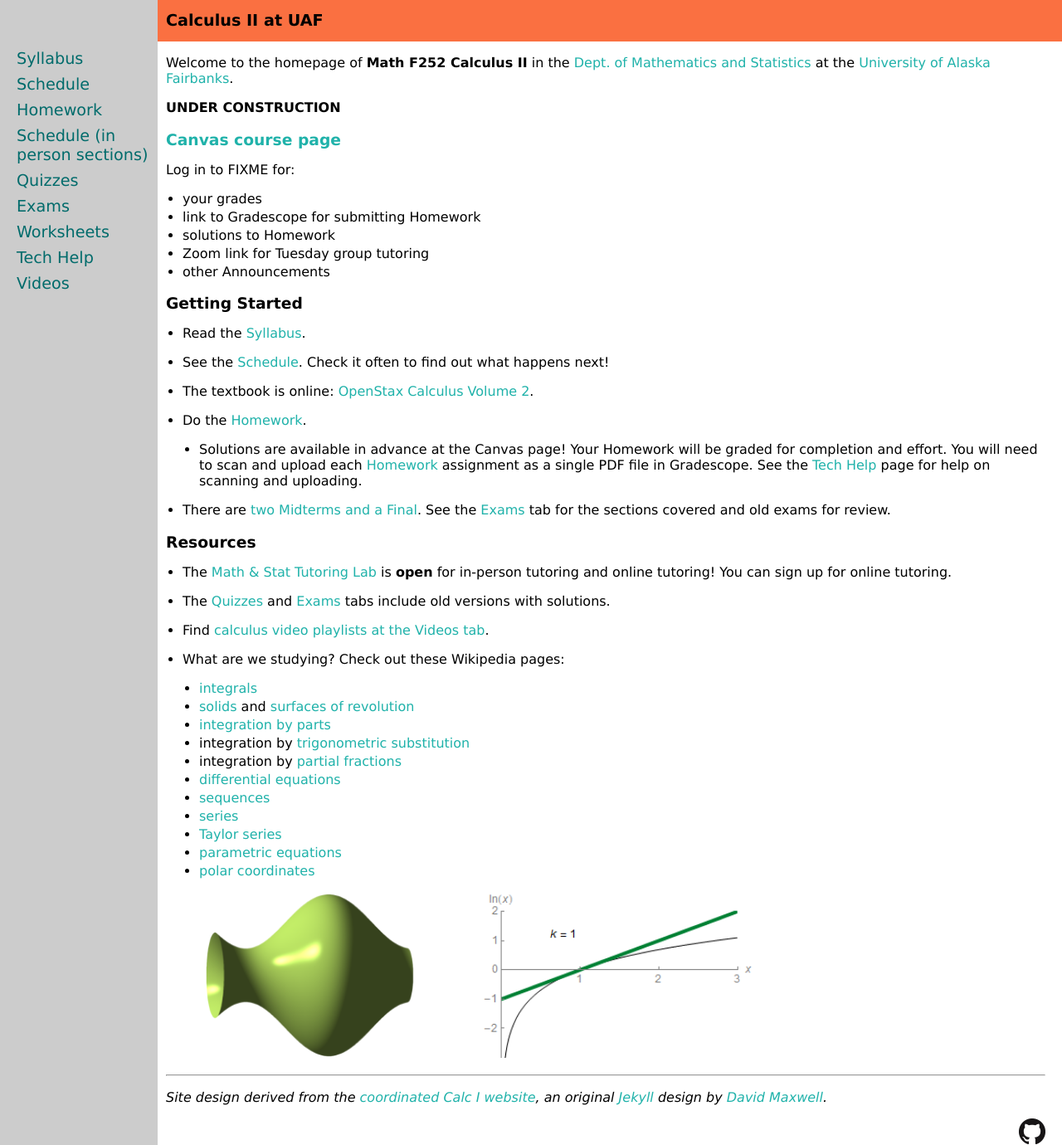
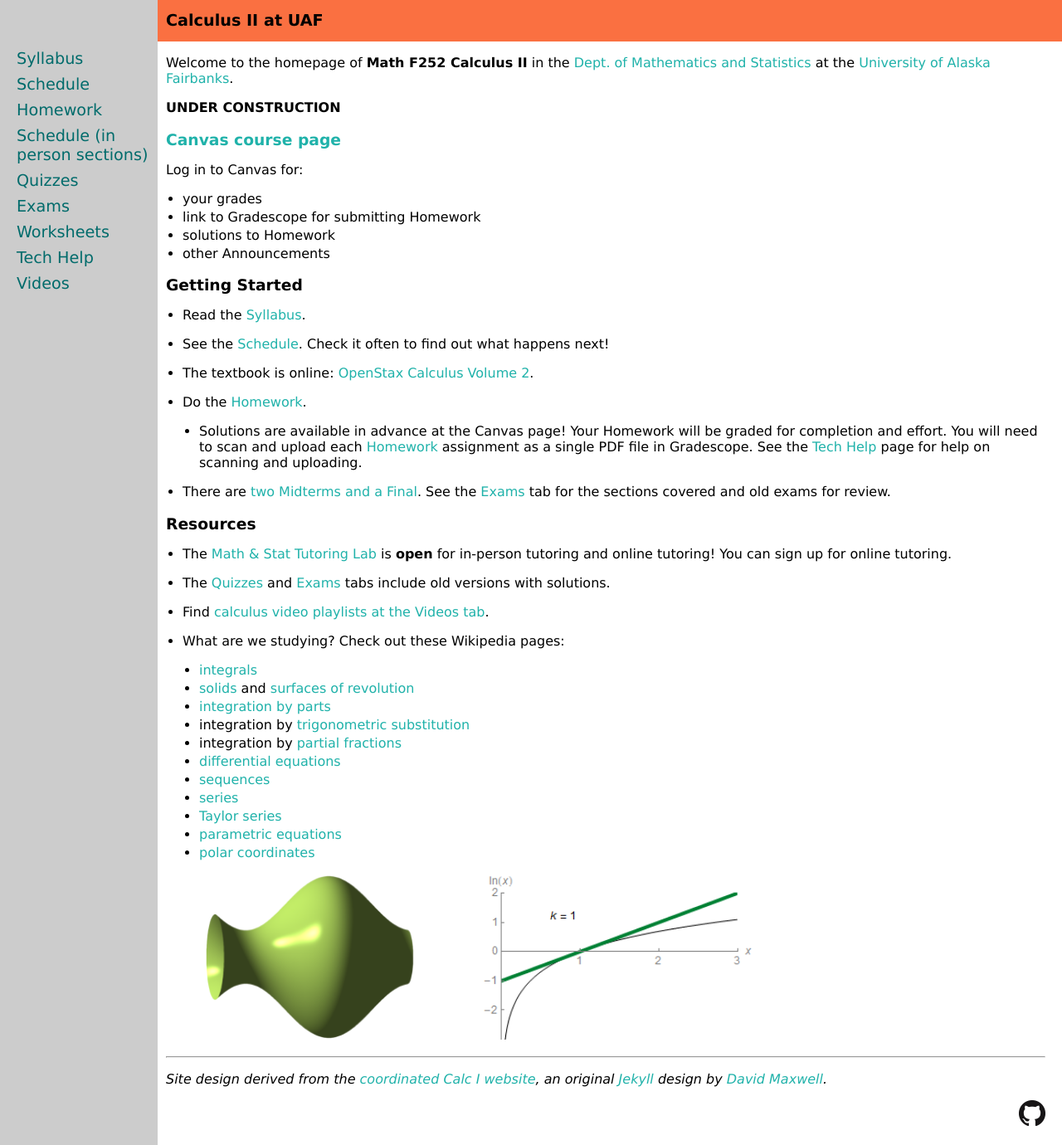
Before and after one commit to uaf-math/calc2, a Jekyll site: the page built from index.md, in a window 1280 px wide and 1380 px high. Shown: the whole window at 83% size. Built offline with Jekyll 4.4.1, drawn with Linux system fonts in a browser that asks for light colours.

Commit message:
Update index.md

```diff
--- a/index.md
+++ b/index.md
@@ -9,19 +9,18 @@ Welcome to the homepage of **Math F252 Calculus II** in the [Dept. of Mathematic
 
 ### [Canvas course page](https://canvas.alaska.edu/courses/16194)
 
-Log in to FIXME for:
+Log in to Canvas for:
 
   * your grades
   * link to Gradescope for submitting Homework
   * solutions to Homework
-  * Zoom link for Tuesday group tutoring
   * other Announcements
 
 ### Getting Started
 
-* Read the [Syllabus](assets/general/syllabus.pdf).
+* Read the [Syllabus](assets/general/M252-f23-syllabus.pdf).
 
-* See the [Schedule](assets/general/schedule.pdf).  Check it often to find out what happens next!
+* See the [Schedule](https://docs.google.com/spreadsheets/d/e/2PACX-1vTJV11ILVouSFriJJQo6VS7-qBGvXBt6gtQNPTmmScJuiknursixGxHQf12yrBgwkJqETFn31EgQRia/pubhtml).  Check it often to find out what happens next!
 
 * The textbook is online: [OpenStax Calculus Volume 2](https://openstax.org/details/books/calculus-volume-2).
 
```
